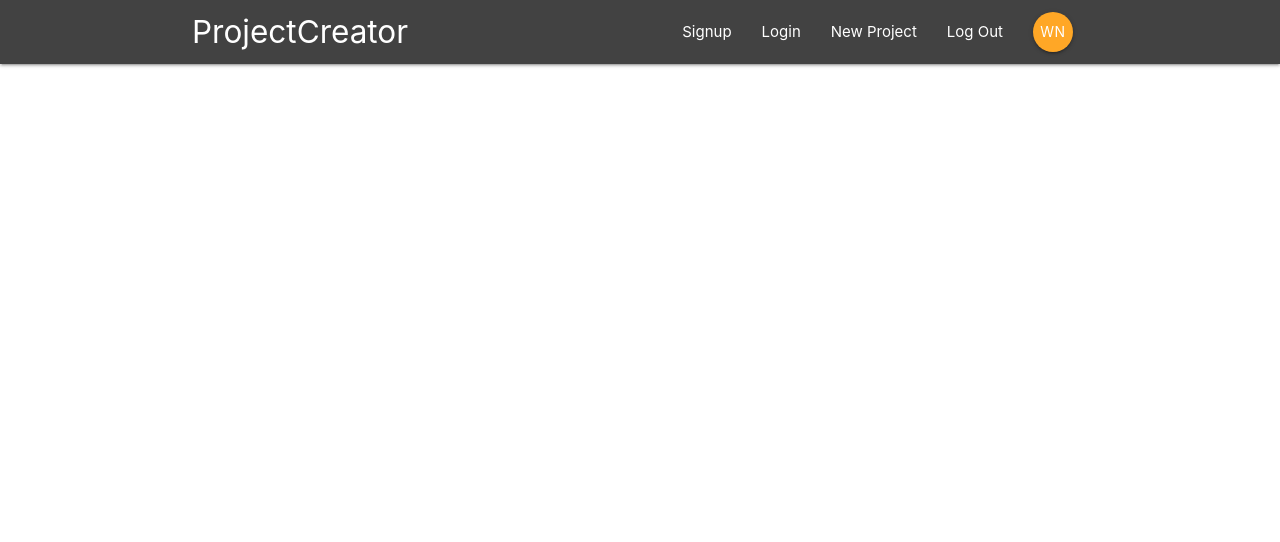
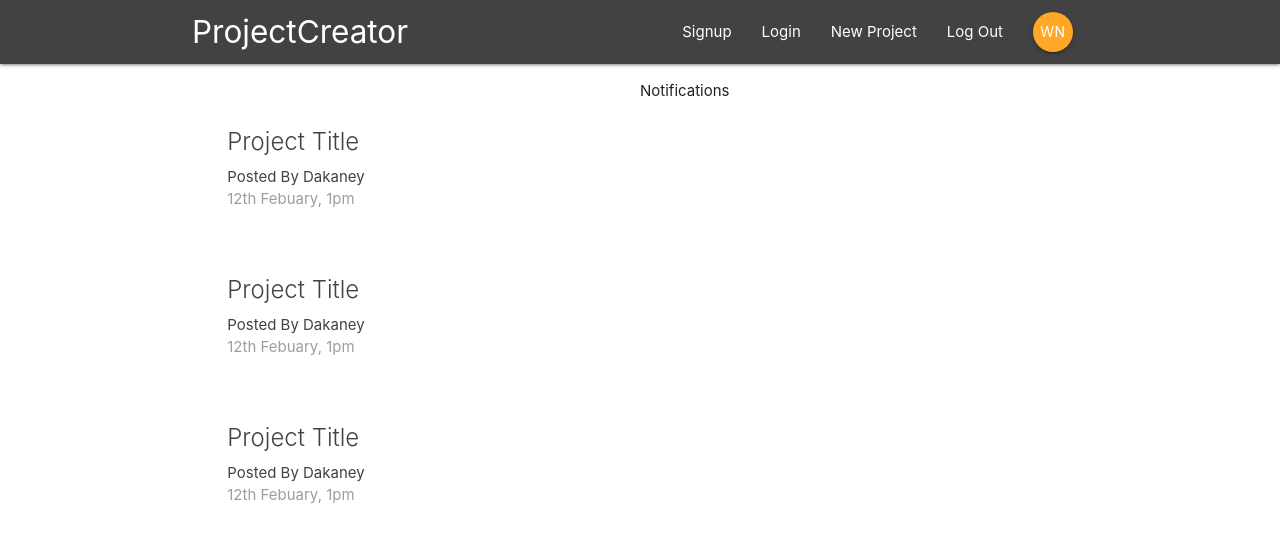
Before and after one commit to dakaney/ProjectCreator, a React (Create React App) app: page / in a window 1280 px wide. Shown: the top 542 px of the page. Built offline with nearby package versions, Linux system fonts and the light colour scheme.

Commit message:
added in project lists

```diff
--- a/src/App.js
+++ b/src/App.js
@@ -1,6 +1,7 @@
 import React, { Component } from 'react';
-import { BrowserRouter } from 'react-router-dom';
+import { BrowserRouter, Switch, Route } from 'react-router-dom';
 import Navbar from './components/layout/Navbar';
+import Dashboard from './components/dashboard/Dashboard';
 
 
 class App extends Component {
@@ -9,6 +10,9 @@
       <BrowserRouter>
         <div className="App">
           <Navbar />
+          <Switch>
+            <Route path='/' component={Dashboard} />
+          </Switch>
         </div>
       </BrowserRouter>
     );
--- a/src/components/dashboard/Dashboard.js
+++ b/src/components/dashboard/Dashboard.js
@@ -0,0 +1,21 @@
+import React, { Component } from 'react';
+import Notifications from './Notifications';
+import ProjectList from '../projects/ProjectList';
+
+class Dashboard extends Component {
+    render() {
+        return (
+            <div className="dashboard container">
+                <div className="row">
+                    <div className="col s12 m6">
+                        <ProjectList />
+                    </div>
+                    <div className="col s12 m5 offset-m1"></div>
+                    <Notifications />
+                </div>
+            </div>
+        )
+    }
+}
+
+export default Dashboard;
--- a/src/components/dashboard/Notifications.js
+++ b/src/components/dashboard/Notifications.js
@@ -0,0 +1,11 @@
+import React from 'react';
+
+const Notifications = () => {
+    return (
+        <div>
+            <p>Notifications</p>
+        </div>
+    )
+}
+
+export default Notifications;
--- a/src/components/projects/ProjectList.js
+++ b/src/components/projects/ProjectList.js
@@ -0,0 +1,33 @@
+import React from 'react';
+
+const ProjectList = () => {
+    return (
+        <div className="project-list section">
+            <div className="card z-depth-0 project-summary">
+                <div className="card-content grey-text text-darken-3">
+                    <span className="card-title">Project Title</span>
+                    <p>Posted By Dakaney</p>
+                    <p className="grey-text">12th Febuary, 1pm</p>
+                </div>
+            </div>
+
+            <div className="card z-depth-0 project-summary">
+                <div className="card-content grey-text text-darken-3">
+                    <span className="card-title">Project Title</span>
+                    <p>Posted By Dakaney</p>
+                    <p className="grey-text">12th Febuary, 1pm</p>
+                </div>
+            </div>
+
+            <div className="card z-depth-0 project-summary">
+                <div className="card-content grey-text text-darken-3">
+                    <span className="card-title">Project Title</span>
+                    <p>Posted By Dakaney</p>
+                    <p className="grey-text">12th Febuary, 1pm</p>
+                </div>
+            </div>
+        </div>
+    )
+}
+
+export default ProjectList;
```
